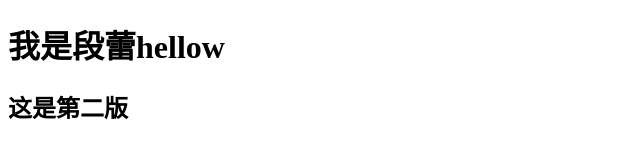
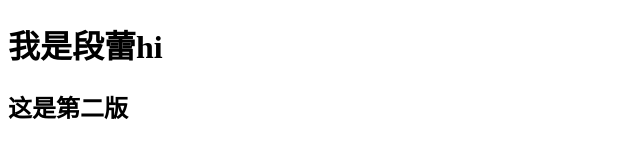
Before and after one commit to minderers/git, a plain HTML site: page index.html in a window 1280 px wide. Shown: the whole page, without its empty margins (0-640 px from the left). Drawn offline with Linux system fonts and the light colour scheme.

Commit message:
tyx的第一次提交

```diff
--- a/index.html
+++ b/index.html
@@ -1,3 +1,9 @@
+<!--
+ * @Author: yxtong
+ * @Date: 2023-01-18 17:14:21
+ * @LastEditors: yxtong
+ * @LastEditTime: 2023-01-18 18:59:26
+-->
 <!DOCTYPE html>
 <html lang="en">
 
@@ -9,7 +15,7 @@
 </head>
 
 <body>
-    <h1>我是段蕾hellow</h1>
+    <h1>我是段蕾hi</h1>
     <h2>这是第二版</h2>
 </body>
 
```
